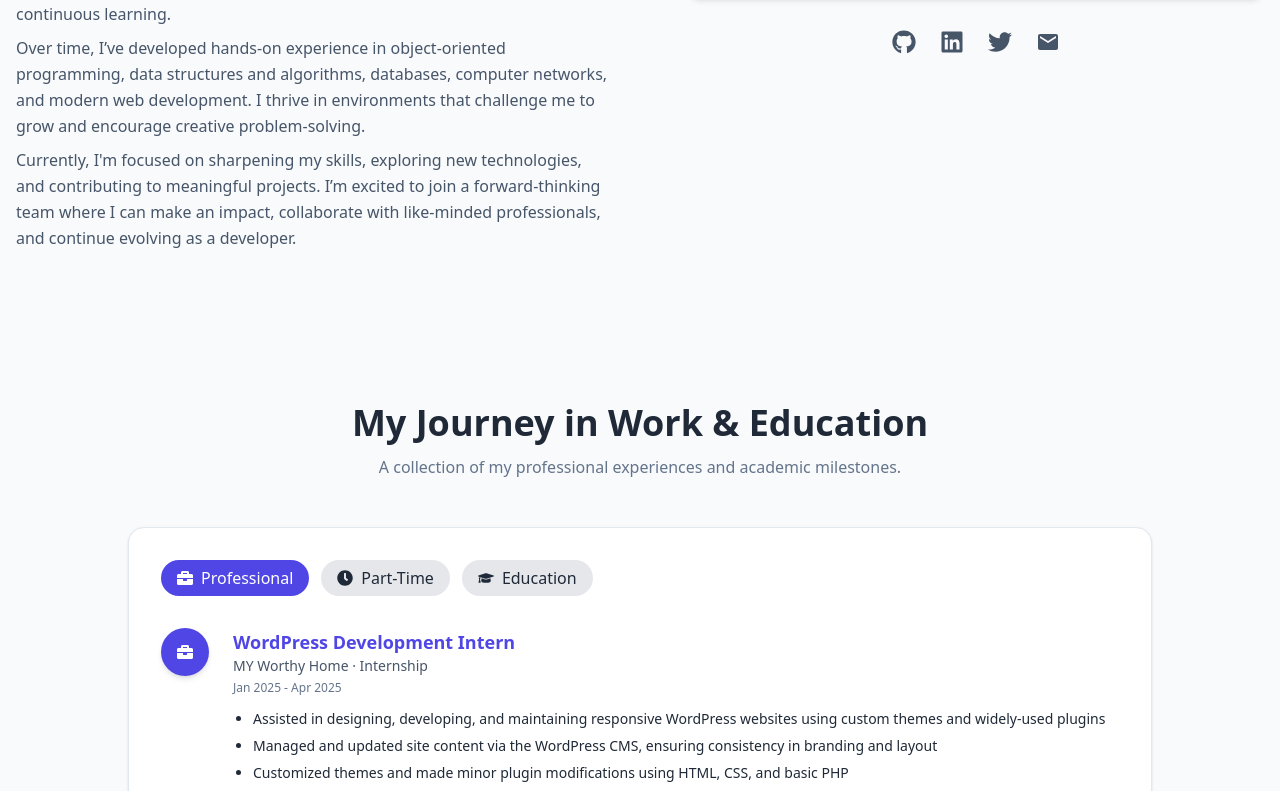
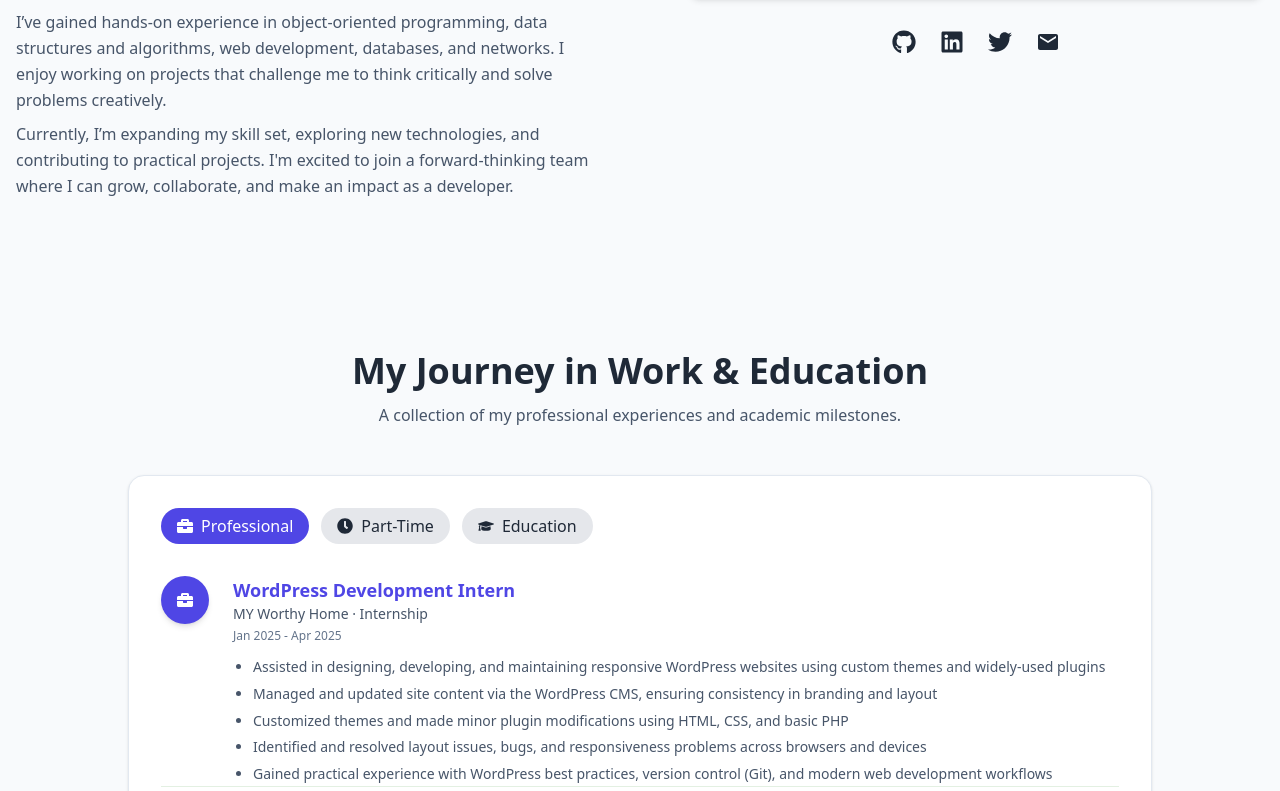
Before and after one commit to ArunPandyanVasam/arun-vasam, a React (Vite) app: page / in a window 1280 px wide. Shown: the part 1229-2020 px from the top of the page. Built offline with nearby package versions, Linux system fonts and the light colour scheme.

Commit message:
font colors

```diff
--- a/src/components/About/About.jsx
+++ b/src/components/About/About.jsx
@@ -9,9 +9,9 @@ const About = () => {
   const tabs = ["Story", "Skills", "Tools"];
 
   const tabContent = {
-    Story: `I'm an aspiring software developer with a strong foundation in programming fundamentals and a deep passion for building solutions that make a real-world impact. My journey into tech began with an intense curiosity about how things work under the hood—what started as simple scripts soon evolved into full-stack applications, personal projects, and a growing appetite for continuous learning.
-            Over time, I’ve developed hands-on experience in object-oriented programming, data structures and algorithms, databases, computer networks, and modern web development. I thrive in environments that challenge me to grow and encourage creative problem-solving.
-            Currently, I'm focused on sharpening my skills, exploring new technologies, and contributing to meaningful projects. I’m excited to join a forward-thinking team where I can make an impact, collaborate with like-minded professionals, and continue evolving as a developer.`,
+    Story: `I'm an aspiring software developer with a solid foundation in programming fundamentals and a passion for building meaningful, real-world solutions. My journey began with a curiosity for how technology works under the hood—what started as small scripting experiments grew into full-stack applications and a drive for continuous learning.
+            I’ve gained hands-on experience in object-oriented programming, data structures and algorithms, web development, databases, and networks. I enjoy working on projects that challenge me to think critically and solve problems creatively.
+            Currently, I’m expanding my skill set, exploring new technologies, and contributing to practical projects. I'm excited to join a forward-thinking team where I can grow, collaborate, and make an impact as a developer.`,
 
     Skills: `• JavaScript (ES6+), Python, Flask, React, HTML/CSS\n• Machine Learning, Data Analysis, REST API Development\n• UI/UX Fundamentals, Responsive Design, Git Version Control`,
 
@@ -117,7 +117,7 @@ const About = () => {
               loading="lazy"
             />
 
-            <div className="mt-8 flex justify-center gap-6 text-[#475569] w-full">
+            <div className="mt-8 flex justify-center gap-6 text-[#1F2937] w-full">
               {socialLinks.map(({ label, href, icon }) => (
                 <a
                   key={label}
@@ -125,7 +125,7 @@ const About = () => {
                   target="_blank"
                   rel="noopener noreferrer"
                   aria-label={label}
-                  className="hover:text-[#4F46E5] transition-colors focus:outline-none focus:ring-2 focus:ring-[#4F46E5] rounded"
+                  className="hover:text-[#4338CA] transition-colors focus:outline-none focus:ring-2 focus:ring-[#4F46E5] rounded"
                 >
                   {icon}
                 </a>
--- a/src/components/Contact/Contact.jsx
+++ b/src/components/Contact/Contact.jsx
@@ -63,7 +63,7 @@ const Contact = () => {
             transition={{ duration: 0.8, ease: "easeOut" }}
             viewport={{ once: true }}
           >
-            <h2 className="text-4xl sm:text-5xl font-extrabold text-[#6366F1] tracking-tight">
+            <h2 className="text-4xl sm:text-5xl font-extrabold text-[#1F2937] tracking-tight">
               Get in Touch
             </h2>
             <p className="mt-4 text-[#475569] text-base sm:text-lg max-w-xl mx-auto">
--- a/src/components/Experience/Experience.jsx
+++ b/src/components/Experience/Experience.jsx
@@ -30,7 +30,7 @@ const TimelineItem = ({ icon, title, subtitle, duration, description }) => (
       </h4>
       <p className="text-xs md:text-sm text-[#475569]">{subtitle}</p>
       <p className="text-[10px] md:text-xs text-[#64748B] mt-1">{duration}</p>
-      <ul className="mt-2 md:mt-3 text-xs md:text-sm text-[#1F2937] list-disc pl-5 space-y-1 leading-relaxed">
+      <ul className="mt-2 md:mt-3 text-xs md:text-sm text-[#475569] list-disc pl-5 space-y-1 leading-relaxed">
         {description.map((desc, i) => (
           <li key={i}>{desc}</li>
         ))}
@@ -85,7 +85,7 @@ const Experience = () => {
           <h2 className="text-3xl sm:text-4xl font-extrabold text-[#1F2937]">
             My Journey in Work & Education
           </h2>
-          <p className="text-[#64748B] text-sm sm:text-base mt-3 max-w-xl mx-auto">
+          <p className="text-[#475569] text-sm sm:text-base mt-3 max-w-xl mx-auto">
             A collection of my professional experiences and academic milestones.
           </p>
         </motion.div>
@@ -110,7 +110,7 @@ const Experience = () => {
             ))}
           </div>
 
-          <div className="divide-y divide-[#E2E8F0]">{renderContent()}</div>
+          <div className="divide-y divide-[#e3f0e2]">{renderContent()}</div>
         </div>
       </div>
     </section>
--- a/src/components/Footer/Footer.jsx
+++ b/src/components/Footer/Footer.jsx
@@ -11,7 +11,7 @@ const Footer = () => {
         <div className="flex flex-col sm:flex-row items-center justify-between mb-8">
           <div className="text-center sm:text-left mb-4 sm:mb-0">
             <h3 className="text-xl font-bold text-[#6366F1]">Get in Touch</h3>
-            <p className="text-[#94A3B8] mt-2">
+            <p className="text-[#1F2937] mt-2">
               Feel free to reach out anytime!
             </p>
           </div>
@@ -22,7 +22,7 @@ const Footer = () => {
               target="_blank"
               rel="noopener noreferrer"
               aria-label="GitHub"
-              className="text-[#6366F1] hover:text-[#4338CA] hover:scale-110 transform transition duration-300"
+              className="text-[#1F2937] hover:text-[#4338CA] hover:scale-110 transform transition duration-300"
             >
               <FaGithub size={24} />
             </a>
@@ -31,7 +31,7 @@ const Footer = () => {
               target="_blank"
               rel="noopener noreferrer"
               aria-label="LinkedIn"
-              className="text-[#6366F1] hover:text-[#4338CA] hover:scale-110 transform transition duration-300"
+              className="text-[#1F2937] hover:text-[#4338CA] hover:scale-110 transform transition duration-300"
             >
               <FaLinkedin size={24} />
             </a>
@@ -40,7 +40,7 @@ const Footer = () => {
               target="_blank"
               rel="noopener noreferrer"
               aria-label="Twitter"
-              className="text-[#6366F1] hover:text-[#4338CA] hover:scale-110 transform transition duration-300"
+              className="text-[#1F2937] hover:text-[#4338CA] hover:scale-110 transform transition duration-300"
             >
               <FaTwitter size={24} />
             </a>
@@ -48,7 +48,7 @@ const Footer = () => {
               href="mailto:arunpandyanv@gmail.com?subject=Hello%20Arunvasam&body=I%20visited%20your%20portfolio%20and%20wanted%20to%20connect!"
               aria-label="Email"
               title="Send me an email"
-              className="text-[#6366F1] hover:text-[#4338CA] hover:scale-110 transform transition duration-300"
+              className="text-[#1F2937] hover:text-[#4338CA] hover:scale-110 transform transition duration-300"
             >
               <MdEmail size={24} />
             </a>
@@ -56,7 +56,7 @@ const Footer = () => {
         </div>
 
         <div className="border-t border-[#E2E8F0] pt-6 text-center">
-          <p className="text-[#94A3B8] text-sm">
+          <p className="text-[#1F2937] text-sm">
             &copy; {currentYear} Arunvasam. Let's build something great together!
           </p>
         </div>
--- a/src/components/Hero/Hero.jsx
+++ b/src/components/Hero/Hero.jsx
@@ -33,7 +33,7 @@ const Hero = () => {
           <h1 className="text-4xl sm:text-5xl md:text-6xl font-extrabold mb-4 leading-tight text-[#1F2937]">
             Hello, I'm <span className="text-[#4F46E5]">Arun Vasam</span>
           </h1>
-          <p className="text-lg sm:text-xl md:text-2xl font-medium text-[#475569] mb-8">
+          <p className="text-lg sm:text-xl md:text-2xl font-medium text-[#29303b] mb-8">
             A Software Developer dedicated to building real-world solutions
             through purposeful and efficient code.
           </p>
```
